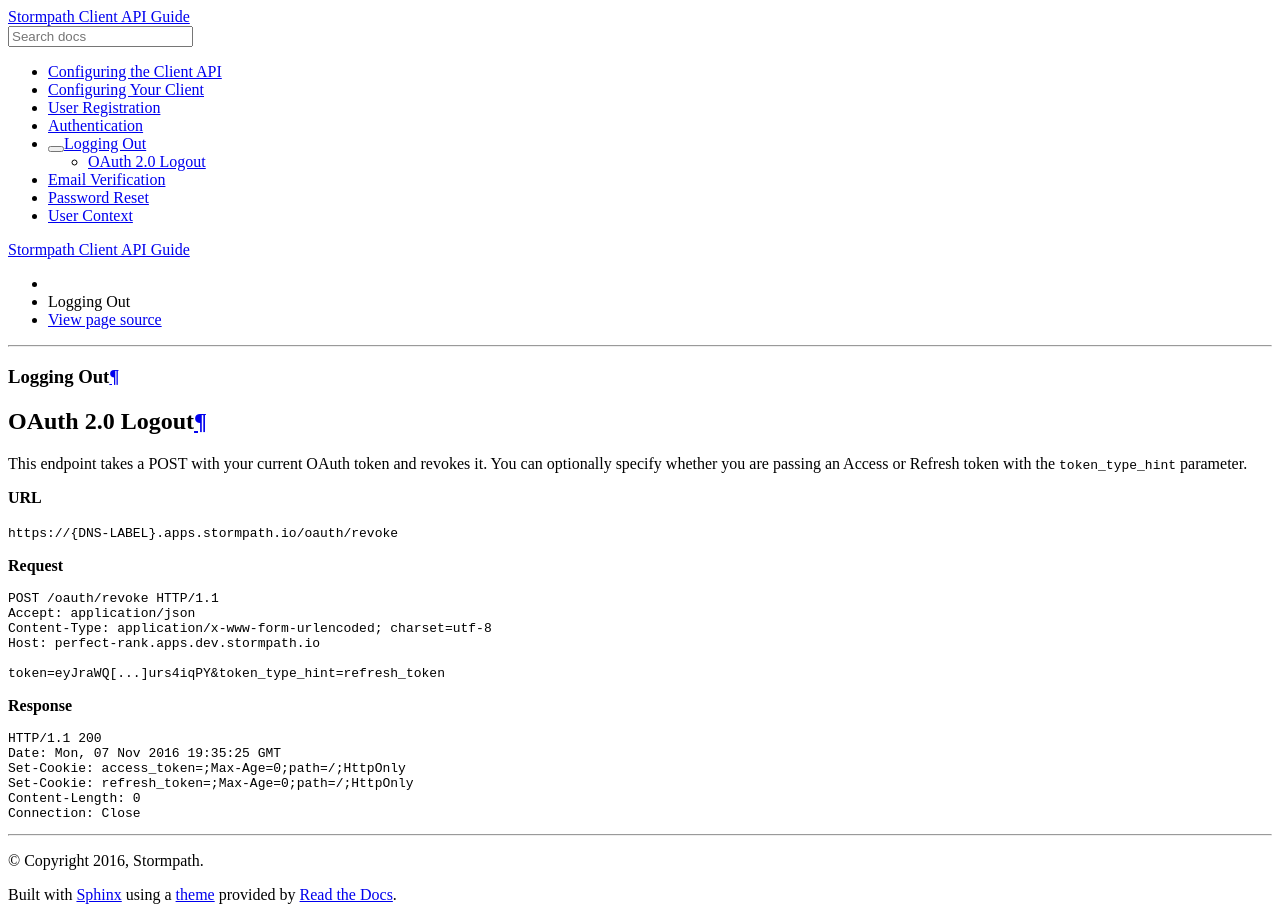
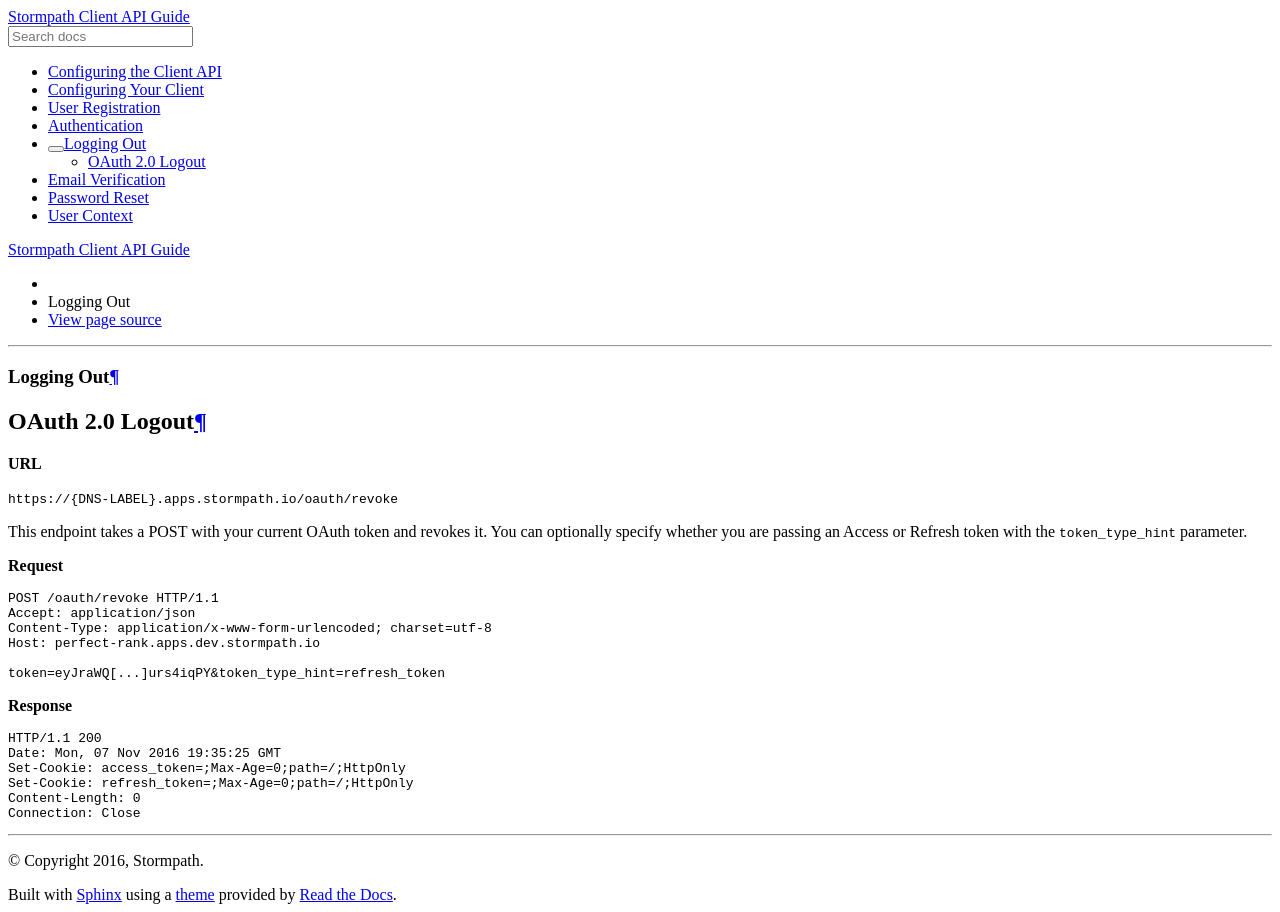
Before and after one commit to mj1618/stormpath-client-api-guide, a Sphinx documentation site: the page built from source/logout.rst, in a window 1280 px wide. Built offline with Sphinx 7.4.7 and the Read the Docs theme 2.0.0, drawn with Linux system fonts in a browser that asks for light colours.

Commit message:
Minor edit

```diff
--- a/source/logout.rst
+++ b/source/logout.rst
@@ -9,11 +9,11 @@
 OAuth 2.0 Logout
 ----------------
 
-This endpoint takes a POST with your current OAuth token and revokes it. You can optionally specify whether you are passing an Access or Refresh token with the ``token_type_hint`` parameter.
-
 **URL**
 
 ``https://{DNS-LABEL}.apps.stormpath.io/oauth/revoke``
+
+This endpoint takes a POST with your current OAuth token and revokes it. You can optionally specify whether you are passing an Access or Refresh token with the ``token_type_hint`` parameter.
 
 **Request**
 
```
